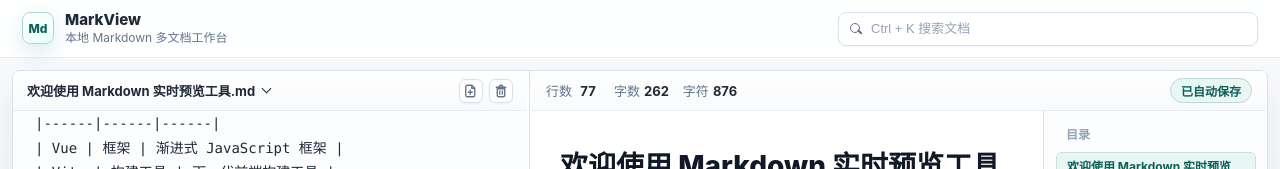
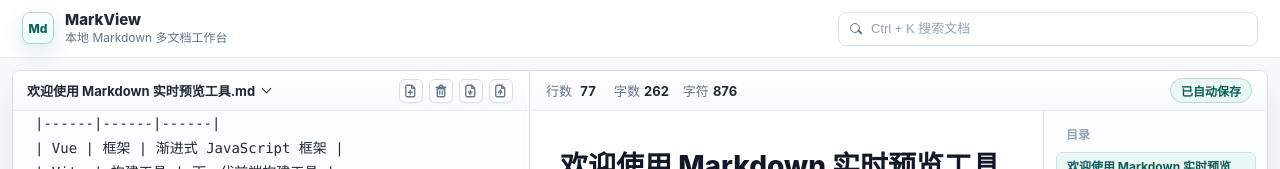
Before and after one commit to acheding/markview, a Vue app: page / in a window 1280 px wide. Shown: the top 169 px of the page. Built offline with nearby package versions, Linux system fonts and the light colour scheme.

Commit message:
feat: 增加导入、导出功能

```diff
--- a/src/MarkdownApp.vue
+++ b/src/MarkdownApp.vue
@@ -17,6 +17,8 @@
                 @scroll="handleEditorScroll"
                 @select-file="selectFile"
                 @create-file="createFile"
+                @import-file="importFile"
+                @export-file="exportActiveFile"
                 @delete-file="deleteFile"
             />
 
@@ -65,11 +67,13 @@ const ACTIVE_HEADING_OFFSET = 4
 
 const {
     files,
+    activeFile,
     activeFileId,
     markdownContent,
     saveStatus,
     selectFile,
     createFile,
+    importFile,
     deleteFile,
 } = useMarkdownDocuments()
 const { renderedHtml, toc } = useMarkdownRenderer(markdownContent)
@@ -177,6 +181,35 @@ const { handleEditorScroll, handlePreviewScroll } = useScrollSync({
 const waitForAnimationFrame = () => new Promise((resolve) => {
     requestAnimationFrame(resolve)
 })
+
+const getExportFileName = (name) => {
+    const safeName = String(name || '')
+        .replace(/[\\/:*?"<>|]/g, '-')
+        .replace(/\s+/g, ' ')
+        .trim()
+
+    if (!safeName) return 'document.md'
+
+    return /\.(md|markdown)$/i.test(safeName) ? safeName : `${safeName}.md`
+}
+
+const exportActiveFile = () => {
+    const file = activeFile.value
+    if (!file) return
+
+    const blob = new Blob([file.content || ''], { type: 'text/markdown;charset=utf-8' })
+    const url = URL.createObjectURL(blob)
+    const link = document.createElement('a')
+
+    link.href = url
+    link.download = getExportFileName(file.name)
+    document.body.appendChild(link)
+    link.click()
+    document.body.removeChild(link)
+    setTimeout(() => {
+        URL.revokeObjectURL(url)
+    }, 0)
+}
 
 const scrollToHashHeading = async () => {
     const id = getHashHeadingId()
--- a/src/components/MarkdownEditor.vue
+++ b/src/components/MarkdownEditor.vue
@@ -14,8 +14,23 @@
                 <button class="editor-action-button" type="button" title="清空内容" aria-label="清空内容" @click="$emit('clear')">
                     <span class="editor-action-icon" :style="{ '--icon-url': `url(${clearContentIcon})` }" aria-hidden="true" />
                 </button>
+                <button class="editor-action-button" type="button" title="导入 Markdown" aria-label="导入 Markdown" @click="triggerImport">
+                    <span class="editor-action-icon" :style="{ '--icon-url': `url(${importFileIcon})` }" aria-hidden="true" />
+                </button>
+                <button class="editor-action-button" type="button" title="导出当前 Markdown" aria-label="导出当前 Markdown" @click="$emit('export-file')">
+                    <span class="editor-action-icon" :style="{ '--icon-url': `url(${exportFileIcon})` }" aria-hidden="true" />
+                </button>
             </div>
         </div>
+
+        <input
+            ref="fileInputRef"
+            class="editor-file-input"
+            type="file"
+            accept=".md,.markdown,text/markdown,text/plain"
+            multiple
+            @change="importFiles"
+        >
 
         <textarea
             ref="textareaRef"
@@ -32,6 +47,8 @@
 <script setup>
 import { computed, ref } from 'vue'
 import clearContentIcon from '../assets/clear-content.svg'
+import exportFileIcon from '../assets/export-file.svg'
+import importFileIcon from '../assets/import-file.svg'
 import newFileIcon from '../assets/new-file.svg'
 import FileSwitcher from './FileSwitcher.vue'
 
@@ -54,12 +71,46 @@ const props = defineProps({
     },
 })
 
-defineEmits(['update:modelValue', 'clear', 'scroll', 'select-file', 'create-file', 'delete-file'])
+const emit = defineEmits([
+    'update:modelValue',
+    'clear',
+    'scroll',
+    'select-file',
+    'create-file',
+    'delete-file',
+    'import-file',
+    'export-file',
+])
 
 const textareaRef = ref(null)
+const fileInputRef = ref(null)
 const normalizedWidth = computed(() => (
     typeof props.width === 'number' ? `${props.width}%` : props.width
 ))
+
+const triggerImport = () => {
+    fileInputRef.value?.click()
+}
+
+const importFiles = async (event) => {
+    const selectedFiles = Array.from(event.target.files || [])
+    if (!selectedFiles.length) return
+
+    try {
+        for (const file of selectedFiles) {
+            const content = await file.text()
+            emit('import-file', {
+                name: file.name,
+                content,
+            })
+        }
+    } catch (error) {
+        console.warn('Markdown import failed:', error)
+        alert('导入失败，请确认文件可读取。')
+    } finally {
+        event.target.value = ''
+    }
+}
 
 const getLineStartIndex = (value, lineNumber) => {
     if (lineNumber <= 1) return 0
@@ -184,6 +235,10 @@ defineExpose({
     color: var(--color-subtle);
 }
 
+.editor-file-input {
+    display: none;
+}
+
 .editor-actions {
     display: inline-flex;
     align-items: center;
--- a/src/composables/useMarkdownDocuments.js
+++ b/src/composables/useMarkdownDocuments.js
@@ -31,6 +31,19 @@ const normalizeFileName = (value) => {
         .slice(0, 80)
 
     return safeName ? `${safeName}.md` : DEFAULT_DOCUMENT_NAME
+}
+
+const normalizeImportedFileName = (value, content) => {
+    const rawName = String(value || '').split(/[\\/]/).pop()
+    const safeName = rawName
+        .replace(/[\\/:*?"<>|]/g, '-')
+        .replace(/\s+/g, ' ')
+        .trim()
+        .slice(0, 80)
+
+    if (!safeName) return deriveDocumentName(content)
+
+    return /\.(md|markdown)$/i.test(safeName) ? safeName : `${safeName}.md`
 }
 
 const deriveDocumentName = (content) => {
@@ -112,7 +125,7 @@ const normalizeState = (state) => {
             const content = String(file.content || '')
             files.push({
                 id: file.id,
-                name: createUniqueName(files, deriveDocumentName(content)),
+                name: createUniqueName(files, normalizeImportedFileName(file.name, content)),
                 content,
                 updatedAt: Number(file.updatedAt || Date.now()),
             })
@@ -182,6 +195,16 @@ export const useMarkdownDocuments = () => {
         state.value.activeId = file.id
     }
 
+    const importFile = ({ name = '', content = '' } = {}) => {
+        const file = createDocument(String(content || ''))
+        file.name = createUniqueName(
+            files.value,
+            normalizeImportedFileName(name, file.content),
+        )
+        state.value.files.push(file)
+        state.value.activeId = file.id
+    }
+
     const deleteFile = (id) => {
         const index = state.value.files.findIndex((file) => file.id === id)
         if (index === -1) return
@@ -228,6 +251,7 @@ export const useMarkdownDocuments = () => {
         saveStatus,
         selectFile,
         createFile,
+        importFile,
         deleteFile,
     }
 }
```
Also changed, not shown: src/assets/export-file.svg (added), src/assets/import-file.svg (added).
